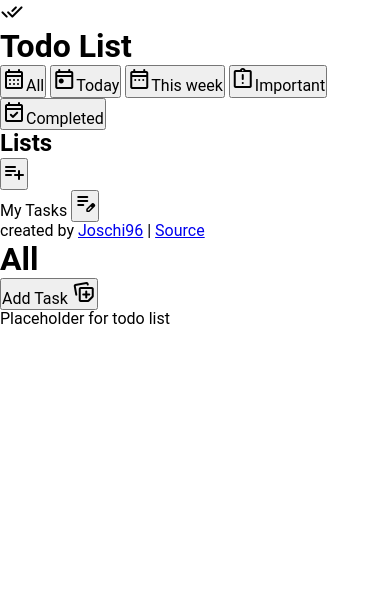
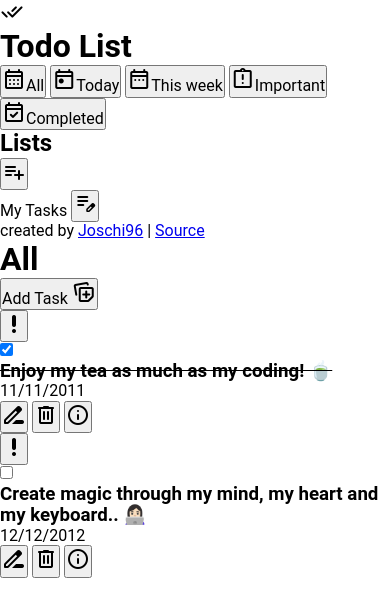
Before and after one commit to Joschi96/todo-webapp, a website built with webpack: page src/index.html in a window 390 px wide. Built offline with nearby package versions, Linux system fonts and the light colour scheme.

Commit message:
add ui function for creating filtered todo-cards

```diff
--- a/src/modules/eventHandler.js
+++ b/src/modules/eventHandler.js
@@ -22,9 +22,22 @@ const eventHandler = (() => {
         });
     }
 
+    function addToggleCompleteEvent() {
+        //const todoCheckbox = document.querySelector('#todo-checkbox');
+        const todoCard = document.querySelector('.todo-card');
+        todoCard.addEventListener('click', (e) => {
+            if (e.target.id === 'todo-checkbox' || e.target.class === 'todo-title') {
+                const todoIndex = e.target.closest('.todo-card').getAttribute('data-index');
+                const listIndex = e.target.closest('.list-card').getAttribute('data-index');
+                todos.toggleComplete(listIndex, todoIndex);
+                activeTab.setActiveTab(activeTab.getActiveTab());
+            }
+        });
+    }
 
     return {
         addTabSwitchingEvent,
+        addToggleCompleteEvent,
     };
 
 })();
--- a/src/modules/list.js
+++ b/src/modules/list.js
@@ -17,7 +17,7 @@ const lists = (() => {
             important: true,
             listIndex: 0,
             todoIndex: 0,
-            isComplete: false
+            isComplete: true
           },
           {
             title: 'Create magic through my mind, my heart and my keyboard.. 👩🏻‍💻',
--- a/src/modules/tabHandler.js
+++ b/src/modules/tabHandler.js
@@ -34,7 +34,7 @@ const activeTab = (() => {
 
         updateTabHeader(activeTab);
         saveData('lists', lists.listsArray);
-        //dom.getTodos(activeTab);
+        dom.showTodos(activeTab);
     }
 
     function getActiveTab() {
--- a/src/modules/ui.js
+++ b/src/modules/ui.js
@@ -28,38 +28,67 @@ const dom = (() => {
         });
     }
 
-    function showTodos(tab, listIndex) {
+    function showTodos(tab) {
         const todoList = document.querySelector('.todo-list');
         todoList.innerHTML = '';
-        const selectedList = lists.listsArray[listIndex];
-        selectedList.todos.forEach((todo, index) => {
-            const todoItem = document.createElement('div');
-            todoItem.classList.add('todo-item');
-            todoItem.setAttribute('data-index', index);
-            if (tab === 'all' || tab === 'list-card') {
-                todoItem.innerHTML = `
-                <div class="todo-header">
-                    <div class="todo-title">${todo.title}</div>
-                    <div class="todo-due-date">${format(parseISO(todo.dueDate), 'dd/MM/yyyy')}</div>
-                </div>
-            `;
-            } else if (tab === 'today') {
-                if (differenceInDays(parseISO(todo.dueDate), new Date()) === 0) {
-                    todoItem.innerHTML = `
-                    <div class="todo-header">
-                        <div class="todo-title">${todo.title}</div>
-                        <div class="todo-due-date">${format(parseISO(todo.dueDate), 'dd/MM/yyyy')}</div>
-                    </div>
-                `;
-                }
+
+        let filteredTodos = [];
+
+        if (tab === 'all') {
+            lists.listsArray.forEach(list => {
+                filteredTodos = filteredTodos.concat(list.todos);
+            });
+        } else if (tab === 'today') {
+            lists.listsArray.forEach(list => {
+                filteredTodos = filteredTodos.concat(list.todos.filter(todo => differenceInDays(parseISO(todo.dueDate), new Date()) === 0));
+            });
+        } else if (tab === 'week') {
+            lists.listsArray.forEach(list => {
+                filteredTodos = filteredTodos.concat(list.todos.filter(todo => differenceInDays(parseISO(todo.dueDate), new Date()) <= 7));
+            });
+        } else if (tab === 'important') {
+            lists.listsArray.forEach(list => {
+                filteredTodos = filteredTodos.concat(list.todos.filter(todo => todo.important));
+            });
+        } else if (tab === 'completed') {
+            lists.listsArray.forEach(list => {
+                filteredTodos = filteredTodos.concat(list.todos.filter(todo => todo.isComplete));
+            });
+        } else {
+            const selectedList = lists.listsArray.find(list => list.title === tab);
+            if (selectedList) {
+                filteredTodos = selectedList.todos;
             }
-            todoList.appendChild(todoItem);
         }
-        );}
+
+        filteredTodos.forEach((todo, index) => {
+            const todoCard = document.createElement('div');
+            todoCard.classList.add('todo-card');
+            todoCard.setAttribute('data-index', index);
+            todoCard.innerHTML = `
+            <button id="mark-important"><span class="material-symbols-rounded" id=${todo.important ? "important-icon" : "important-icon-empty"}>priority_high</span></button>
+            <div class="todo-card-title-container">
+                <input type="checkbox" id="todo-checkbox" ${todo.isComplete ? 'checked' : ''}></input>
+                <h3 class = "todo-title">${todo.title}</h3>
+            </div>
+            <div class="due-date-container">${format(parseISO(todo.dueDate), 'dd/MM/yyyy')}</div>
+            <div class="todo-card-button-container">
+                <button id="edit-btn"><span class="material-symbols-rounded" id="edit-icon">drive_file_rename_outline</span></button>
+                <button id="delete-btn"><span class="material-symbols-rounded" id="delete-icon">delete_outline</span></button>
+                <button id="details-btn"><span class="material-symbols-rounded" id="details-icon">info</span></button>
+            </div>`;
+            const todoTitle = todoCard.querySelector('.todo-title');
+            if (todo.isComplete) {
+                todoTitle.style.textDecoration = 'line-through';
+            }
+            todoList.appendChild(todoCard);
+        });
+    }
 
 
     return {
         showLists,
+        showTodos,
     };
 })();
 
```
Also changed, not shown: src/index.html (line endings or trailing spaces).
